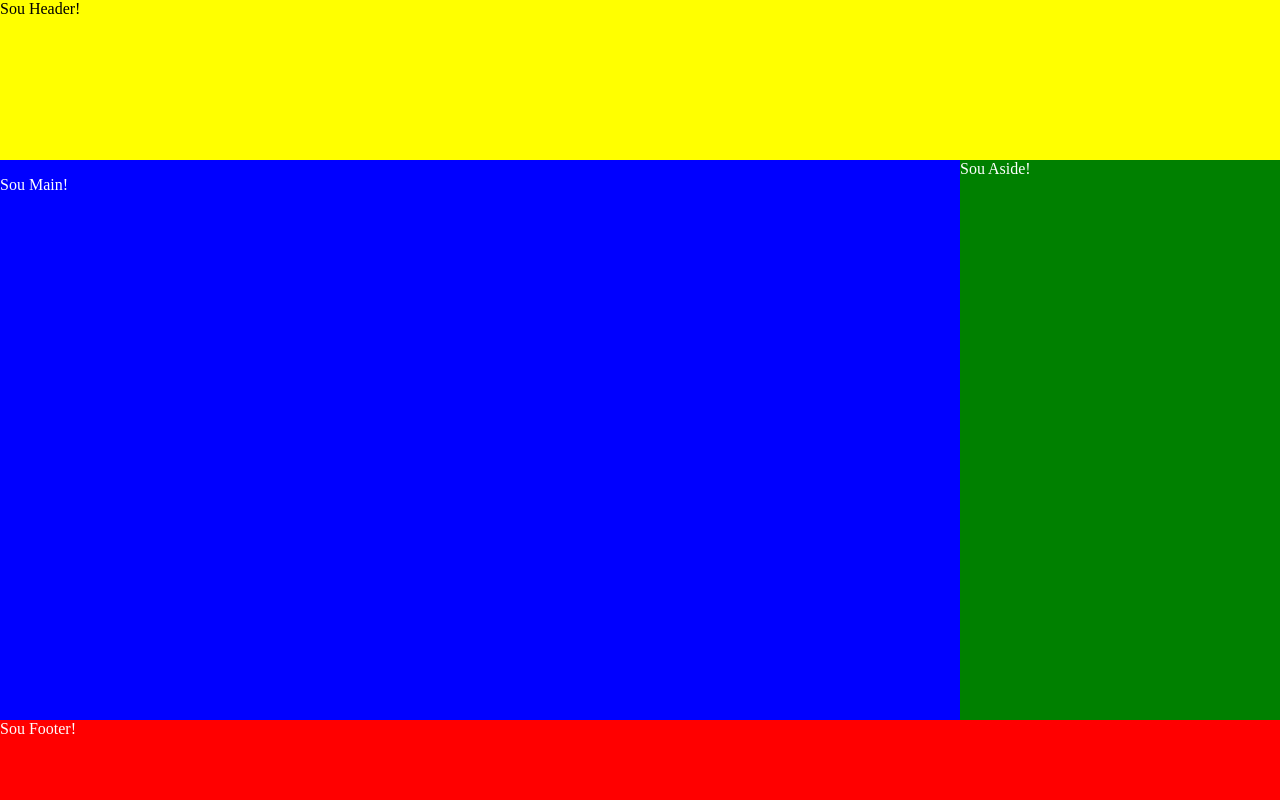
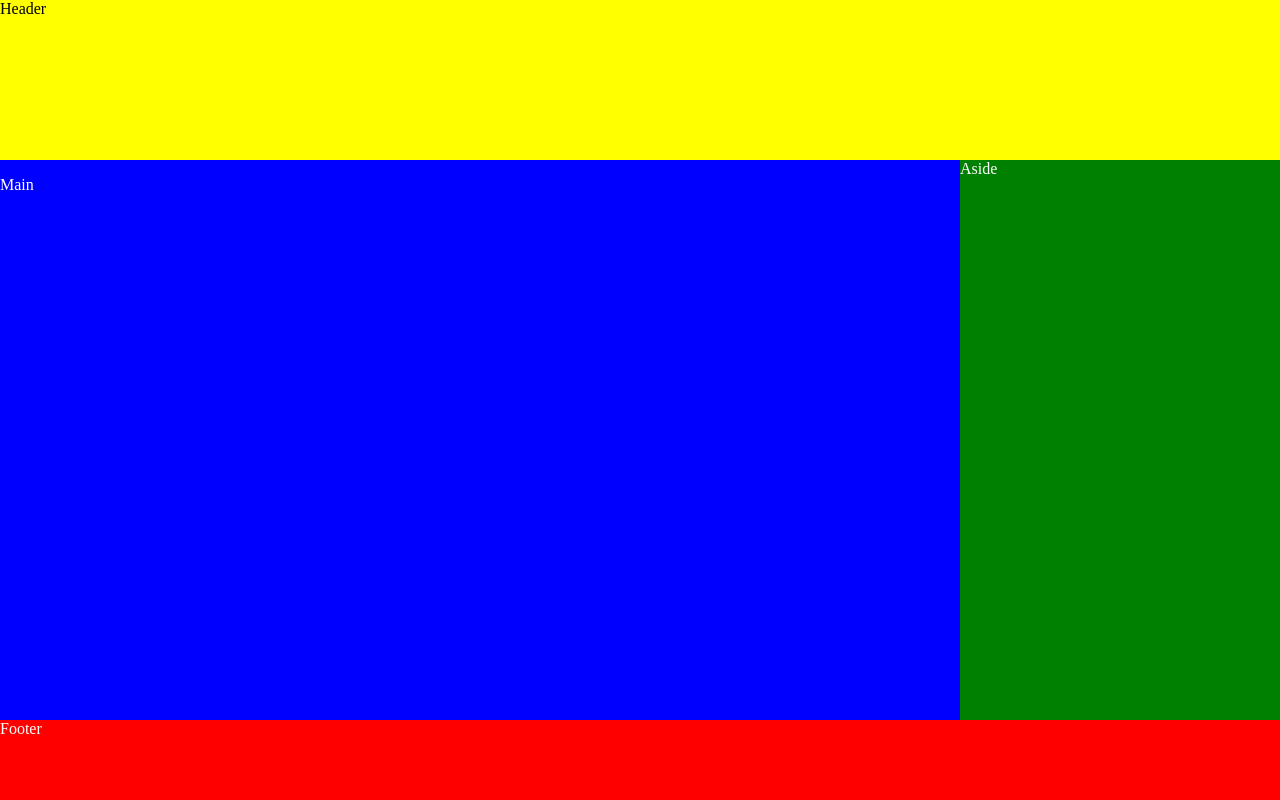
Before and after one commit to Guigs12/Treinando-Grid-items, a plain HTML site: page index.html in a window 1280 px wide. Drawn offline with Linux system fonts and the light colour scheme.

Commit message:
alterei o html

```diff
--- a/index.html
+++ b/index.html
@@ -9,10 +9,10 @@
 </head>
 <body>
     <div class="container">
-        <header>Sou Header!</header>
-        <main><p>Sou Main!</p></main>
-        <aside>Sou Aside!</aside>
-        <footer>Sou Footer!</footer>
+        <header>Header</header>
+        <main><p>Main</p></main>
+        <aside>Aside</aside>
+        <footer>Footer</footer>
       </div>
 </body>
 </html>
```
